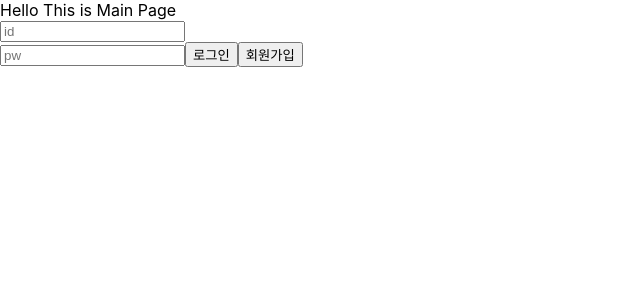
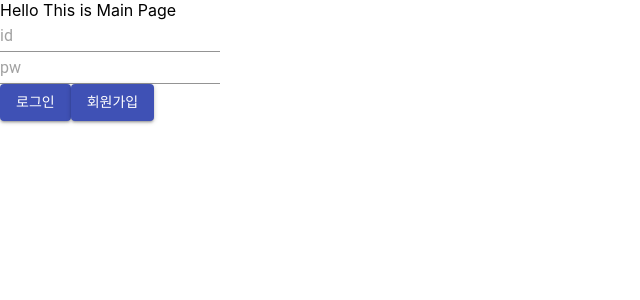
Before and after one commit to LaNoir/react, a React (Create React App) app: page / in a window 1280 px wide. Shown: the top 300 px of the page, without its empty margins (0-640 px from the left). Built offline with nearby package versions, Linux system fonts and the light colour scheme.

Commit message:
very very simple metarial UI used for log-in page

```diff
--- a/package.json
+++ b/package.json
@@ -3,10 +3,14 @@
   "version": "0.1.0",
   "private": true,
   "dependencies": {
+    "@material-ui/core": "^3.9.0",
+    "grommet": "^2.3.1",
+    "material-ui": "^0.20.2",
     "react": "^16.7.0",
     "react-dom": "^16.7.0",
     "react-router": "^4.3.1",
-    "react-scripts": "2.1.3"
+    "react-scripts": "2.1.3",
+    "react-tap-event-plugin": "^3.0.3"
   },
   "scripts": {
     "start": "cross-env NODE_PATH=src react-scripts start",
--- a/src/Components/RegRouteButton.js
+++ b/src/Components/RegRouteButton.js
@@ -1,6 +1,8 @@
 import React, { Component } from 'react';
 import {Link} from 'react-router-dom';
 import Register from '../pages/Register'
+import Button from '../../node_modules/@material-ui/core/Button';
+
 
 
 
@@ -8,7 +10,7 @@ class RegButton extends Component{
 
 
     render(){
-        const {information} = this.props
+        const information = this.props
 
         console.log(information);
         console.log("aaaaaa");
@@ -23,7 +25,7 @@ class RegButton extends Component{
             }}>
 
 
-        <button type="button">회원가입</button></Link>
+        <Button variant="contained" color="primary" font="italy">회원가입</Button></Link>
 
     )}
 };
--- a/src/pages/Home.js
+++ b/src/pages/Home.js
@@ -1,8 +1,10 @@
 import React, { Component } from 'react';
 import {Link} from 'react-router-dom';
-
 import RegButton from '../Components/RegRouteButton'
 import App from '../App';
+import Button from '../../node_modules/@material-ui/core/Button';
+import TextField  from '../../node_modules/@material-ui/core/TextField';
+
 class Root extends Component {
 
 
@@ -60,7 +62,7 @@ class Root extends Component {
         return (
           <form onSubmit={this.handleSubmit}>
                Hello This is Main Page<br/>
-                <input
+                <TextField
                 placeholder ={'id'}
                 value ={this.id}
                 onChange={this.handleChange}
@@ -68,14 +70,15 @@ class Root extends Component {
 
                 />
                 <br/>
-                <input
+                <TextField
                 placeholder ={'pw'}
                 value ={this.pw}
                 onChange={this.handleChange}
                 name = "pw"
 
                 />
-                <button type="submit" >로그인</button>
+                  <br/>
+                <Button variant="contained" color="primary" type="submit" >로그인</Button>
                 <RegButton information = {this.state.info}/>
 
             </form>
```
Also changed, not shown: src/pages/index.js (line endings or trailing spaces), 1 other file (tests, documents, lock files or other folders).
